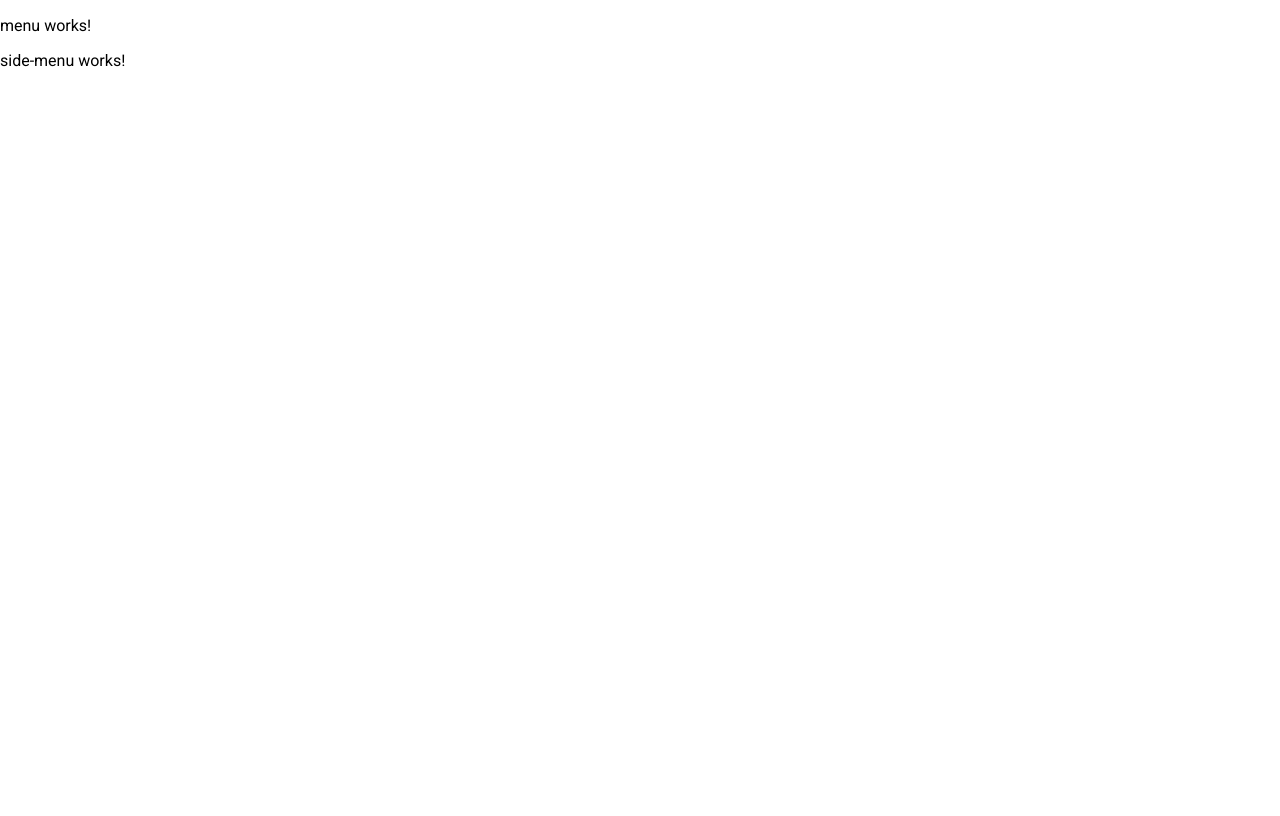
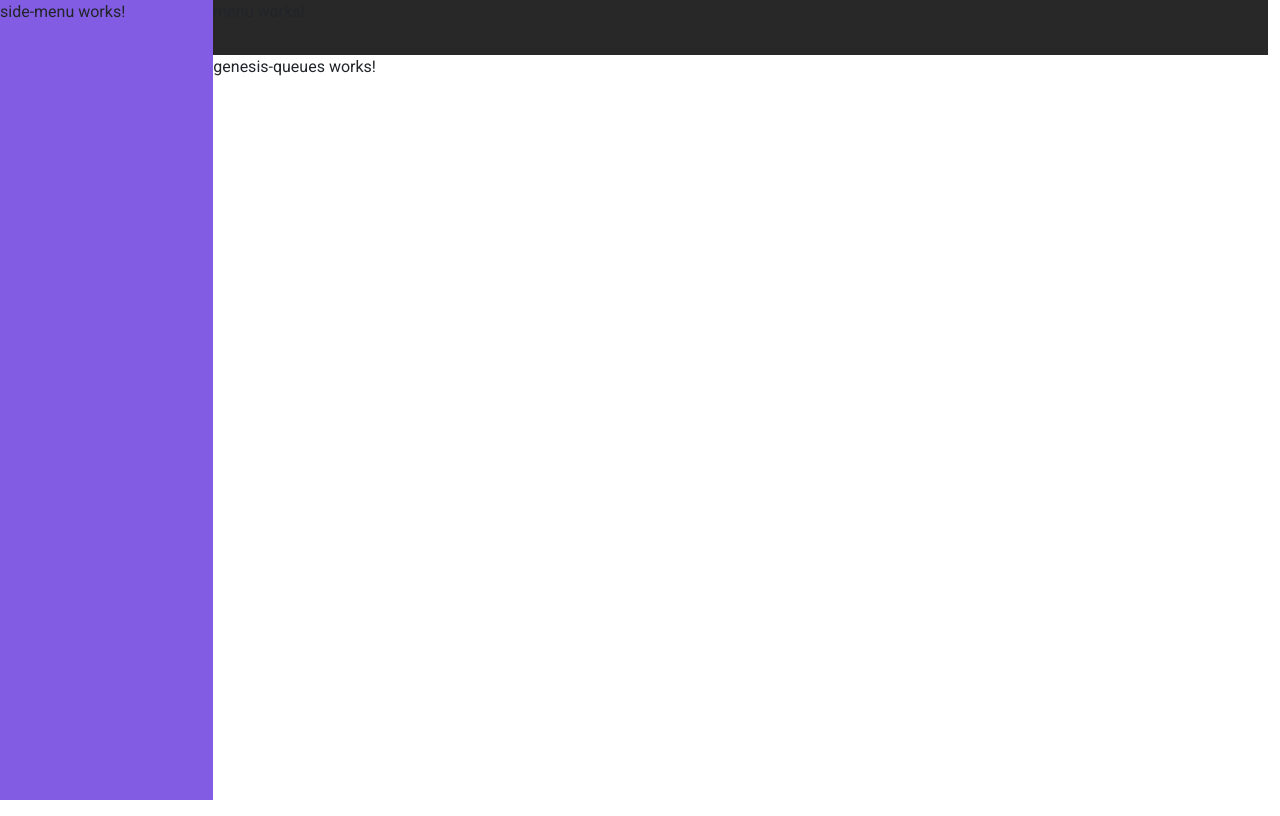
Before and after one commit to JairSilva09/genesys, an Angular app: page / in a window 1280 px wide. Built offline with nearby package versions, Linux system fonts and the light colour scheme.

Commit message:
add layout

```diff
--- a/src/app/dashboard/dashboard.component.html
+++ b/src/app/dashboard/dashboard.component.html
@@ -1,2 +1,19 @@
-<app-menu></app-menu>
-<app-side-menu></app-side-menu>
+<div class="container-fluid">
+    <div class="row">
+        <div class="col-md-2" style="padding: 0">
+            <app-side-menu></app-side-menu>
+        </div>
+        <div class="col-md-10" style="padding-left: 0">
+            <div class="row">
+                <div class="col-md-12">
+                    <app-menu></app-menu>
+                </div>
+            </div>
+            <div class="row">
+                <div class="col-md-12">
+                    <app-genesis-queues></app-genesis-queues>
+                </div>
+            </div>
+        </div>
+    </div>
+</div>
--- a/src/app/dashboard/dashboard.component.scss
+++ b/src/app/dashboard/dashboard.component.scss
@@ -0,0 +1,3 @@
+*{
+    box-sizing: border-box;
+}
--- a/src/app/menu/menu.component.html
+++ b/src/app/menu/menu.component.html
@@ -1 +1 @@
-<p>menu works!</p>
+<div class="cont-menu">menu works!</div>
--- a/src/app/menu/menu.component.scss
+++ b/src/app/menu/menu.component.scss
@@ -0,0 +1,5 @@
+.cont-menu{
+    background-color: rgb(41, 40, 40);
+    height: 55px;
+
+}
--- a/src/app/side-menu/side-menu.component.html
+++ b/src/app/side-menu/side-menu.component.html
@@ -1 +1 @@
-<p>side-menu works!</p>
+<div class="cont-side-bar">side-menu works!</div>
--- a/src/app/side-menu/side-menu.component.scss
+++ b/src/app/side-menu/side-menu.component.scss
@@ -0,0 +1,6 @@
+.cont-side-bar{
+    background-color: rgb(130, 92, 226);
+    display: flex;
+    flex-direction: column;
+    height: 100vh;
+}
--- a/src/index.html
+++ b/src/index.html
@@ -7,10 +7,13 @@
   <meta name="viewport" content="width=device-width, initial-scale=1">
   <link rel="icon" type="image/x-icon" href="favicon.ico">
   <link rel="preconnect" href="https://fonts.gstatic.com">
+  <link href="https://cdn.jsdelivr.net/npm/bootstrap@5.2.2/dist/css/bootstrap.min.css" rel="stylesheet" integrity="sha384-Zenh87qX5JnK2Jl0vWa8Ck2rdkQ2Bzep5IDxbcnCeuOxjzrPF/et3URy9Bv1WTRi" crossorigin="anonymous">
   <link href="https://fonts.googleapis.com/css2?family=Roboto:wght@300;400;500&display=swap" rel="stylesheet">
   <link href="https://fonts.googleapis.com/icon?family=Material+Icons" rel="stylesheet">
 </head>
 <body>
   <app-root></app-root>
+  <script src="https://cdn.jsdelivr.net/npm/@popperjs/core@2.11.6/dist/umd/popper.min.js" integrity="sha384-oBqDVmMz9ATKxIep9tiCxS/Z9fNfEXiDAYTujMAeBAsjFuCZSmKbSSUnQlmh/jp3" crossorigin="anonymous"></script>
+  <script src="https://cdn.jsdelivr.net/npm/bootstrap@5.2.2/dist/js/bootstrap.min.js" integrity="sha384-IDwe1+LCz02ROU9k972gdyvl+AESN10+x7tBKgc9I5HFtuNz0wWnPclzo6p9vxnk" crossorigin="anonymous"></script>
 </body>
 </html>
```
